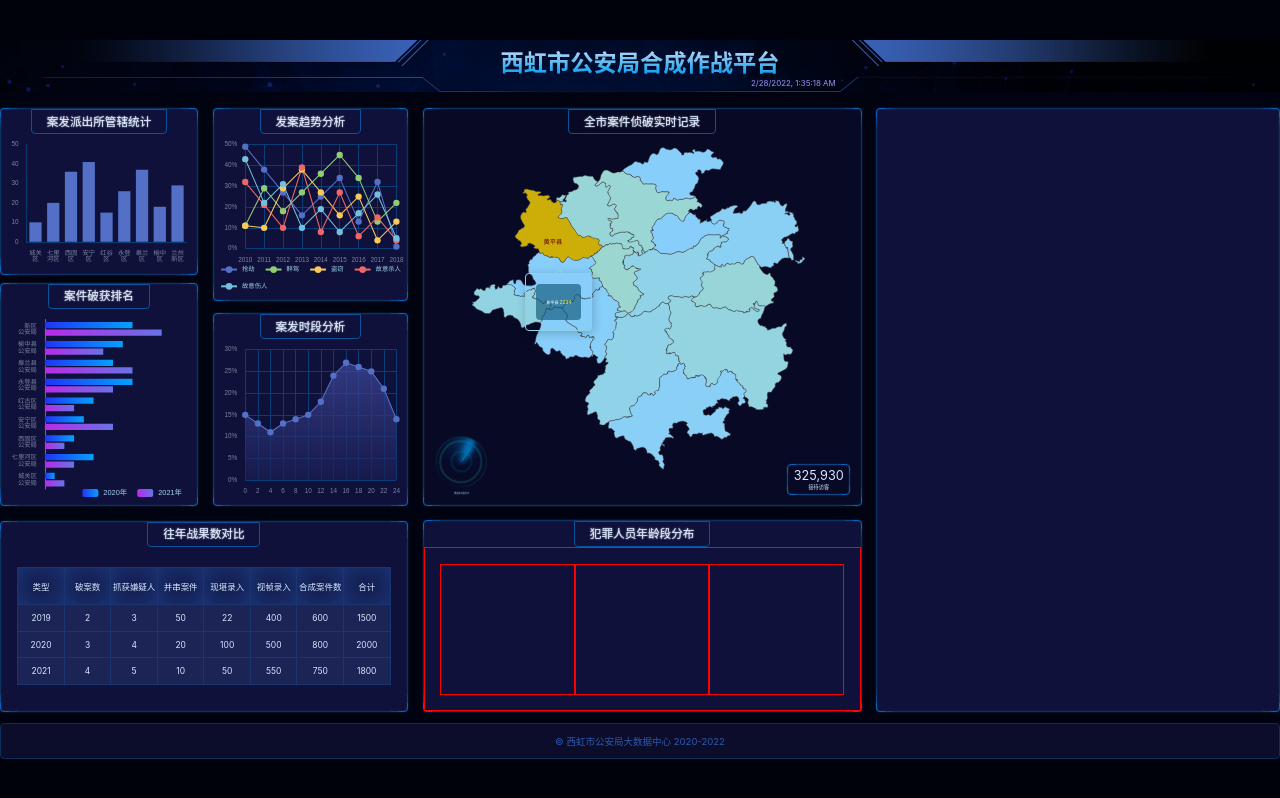
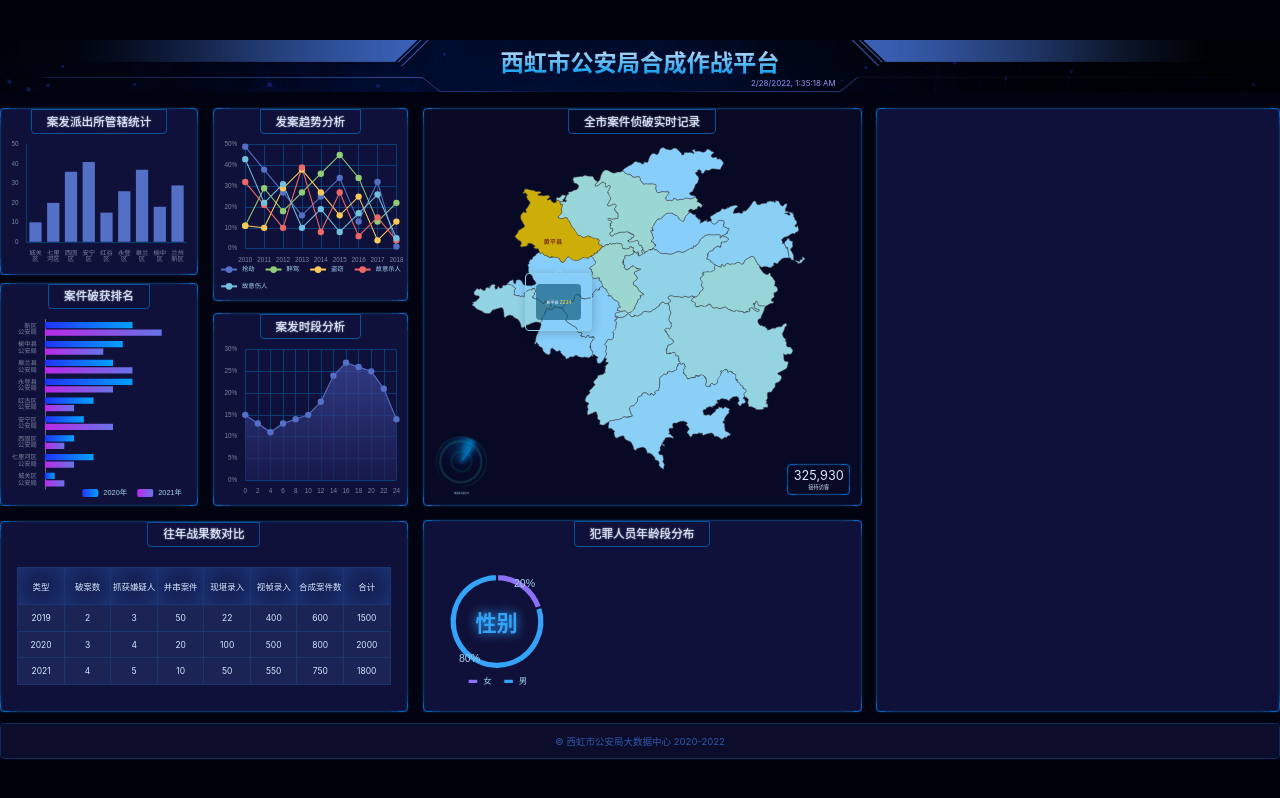
Before and after one commit to GeekyGuang/bigscreen, a React (Vite) app: page / in a window 1280 px wide. Built offline with nearby package versions, Linux system fonts and the light colour scheme.

Commit message:
完成Chart7 环形图

```diff
--- a/src/components/Chart_7.tsx
+++ b/src/components/Chart_7.tsx
@@ -1,15 +1,65 @@
 import React, { useEffect, useRef } from 'react'
 import * as echarts from 'echarts'
+import { createEchartsOptions } from '../shared/create-echart-options'
+import { px } from '../shared/px'
 
 export const Chart7 = () => {
   const divRef = useRef(null)
+
   useEffect(() => {
+    console.log(divRef.current)
     var myChart = echarts.init(divRef.current)
+    myChart.setOption(
+      createEchartsOptions({
+        color: ['#8D70F8', '#33A4FA'],
+        xAxis: { show: false },
+        yAxis: { show: false },
+        legend: {
+          bottom: px(10),
+          itemWidth: px(20),
+          itemHeight: px(10),
+          itemGap: px(20),
+          textStyle: {
+            fontSize: px(16),
+            lineHeight: px(16),
+            color: '#a1d1f1',
+          },
+        },
+        series: [
+          {
+            name: '访问来源',
+            type: 'pie',
+            radius: ['55%', '65%'],
+            avoidLabelOverlap: false,
+            label: {
+              show: true,
+              position: 'inside',
+              textStyle: { color: '#a1d1f1', fontSize: px(20) },
+              formatter(options) {
+                return options.value * 100 + '%'
+              },
+            },
+            labelLine: { show: false },
+            itemStyle: {
+              borderColor: '#0F113A',
+              borderWidth: px(4),
+            },
+            data: [
+              { value: 0.2, name: '女' },
+              { value: 0.8, name: '男' },
+            ],
+          },
+        ],
+      })
+    )
   }, [])
 
   return (
     <div className="年龄段-图1">
-      <div ref={divRef} className="chart"></div>
+      <div className="chart">
+        <div className="main" ref={divRef} />
+        <div className="text">性别</div>
+      </div>
     </div>
   )
 }
--- a/src/pages/home.scss
+++ b/src/pages/home.scss
@@ -143,17 +143,36 @@
       > .charts {
         width: 100%;
         flex: 1;
-        border: 1px solid red;
         display: flex;
-        padding: px(30);
+        padding-bottom: px(30);
       }
       &-图1,
       &-图2,
       &-图3 {
         flex: 1;
-        border: 1px solid red;
         display: flex;
-        flex-direction: column;
+        // flex-direction: column;
+      }
+
+      &-图1 {
+        .chart {
+          position: relative;
+          display: flex;
+
+          > .main {
+            flex: 1;
+          }
+          > .text {
+            position: absolute;
+            top: 50%;
+            left: 50%;
+            transform: translate(-50%, -50%);
+            color: #33a4fa;
+            font-size: px(40);
+            text-shadow: 0 0 px(20) #33a4fa;
+            font-weight: bold;
+          }
+        }
       }
     }
 
```
